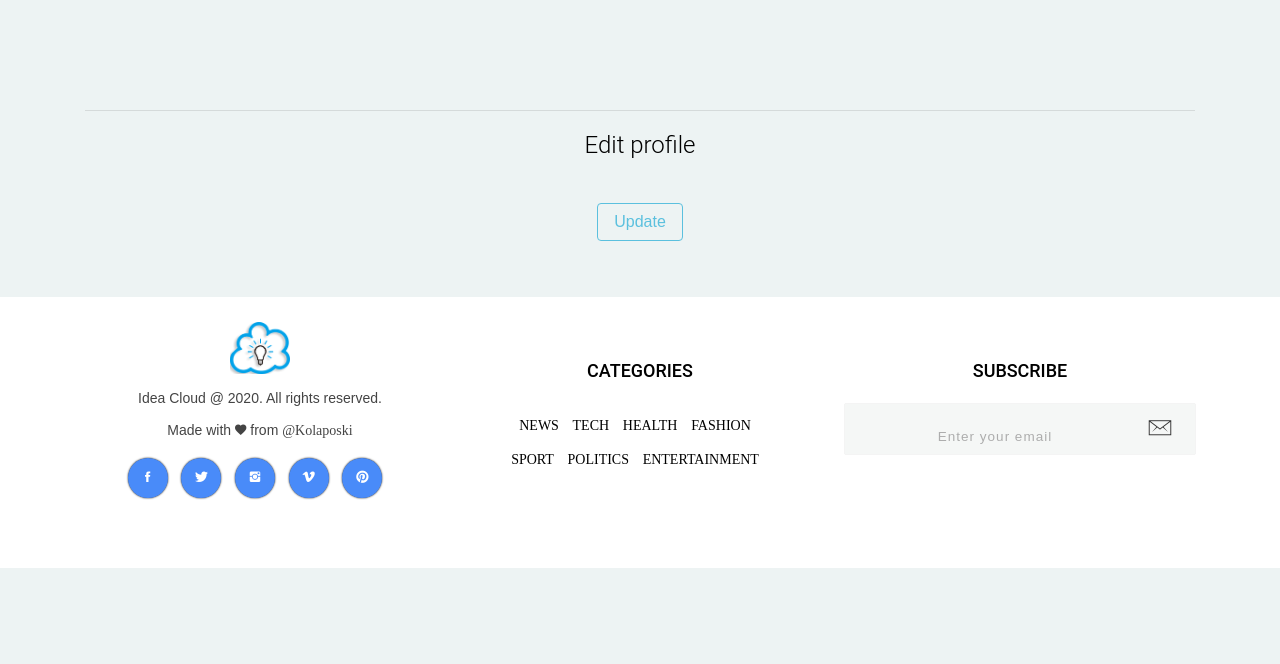
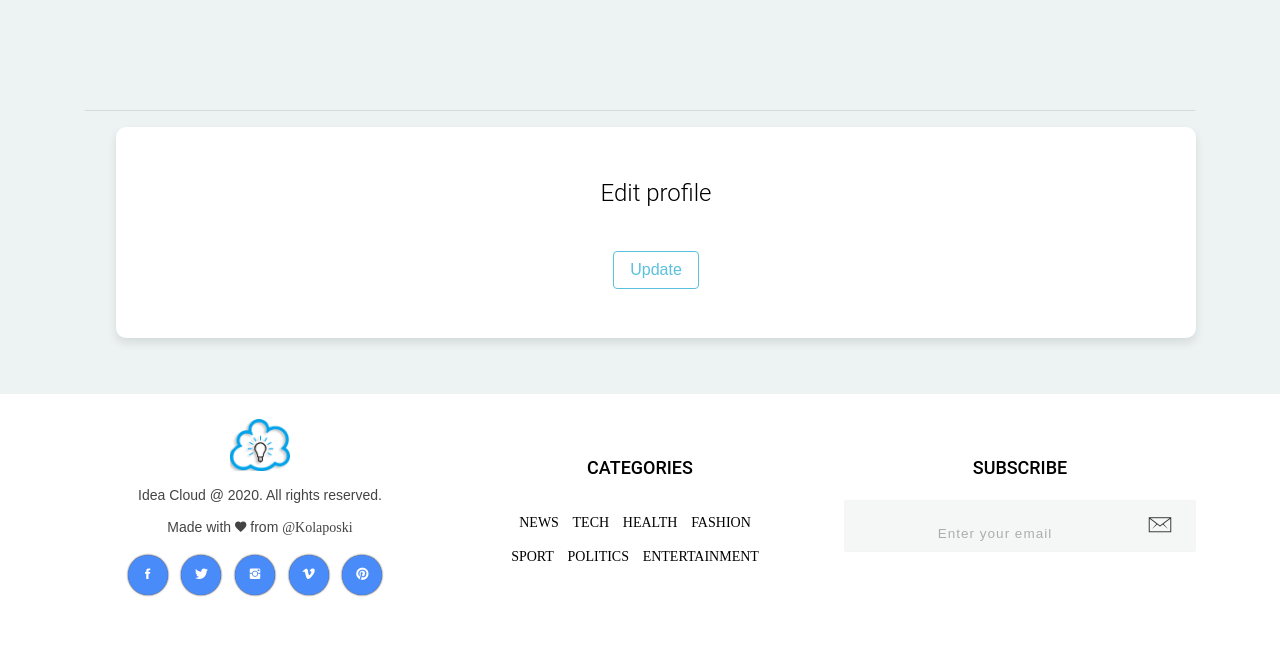
Before and after one commit to Kolaposki/Ideacloud, a Django app: template users/templates/users/profile.html in a window 1280 px wide. Shown: the part 60-724 px from the top of the page. Run offline with Django 3.2, Linux system fonts and the light colour scheme; the template is opened without the code that fills it, so the values that code supplies are empty; some libraries are stand-ins or nearby versions; some web fonts are replaced.

Commit message:
Redesigned profile page for users

```diff
--- a/users/templates/users/profile.html
+++ b/users/templates/users/profile.html
@@ -3,7 +3,7 @@
 {% block content %}
     <section class="blog-area section">
         <div class="container">
-            <div class="media">
+            <div class="left-area">
                 <div class="left-area">
                     <a class="avatar" href="#"><img
                             src="{{ user.profile.image.url }}"
@@ -15,6 +15,10 @@
                 </div>
             </div>
             <hr>
+
+
+            <div class="container m-3 mb-3">
+                <div class="form-content pt-5">
                     <!-- Form to update profile-->
                     <form method="POST" enctype="multipart/form-data">
                         {% csrf_token %}
@@ -28,6 +32,8 @@
                         </div>
                     </form>
                 </div>
+            </div>
+        </div>
     </section>
 
 {% endblock content %}
```
Lines whose indentation alone changed are shown as unchanged.
